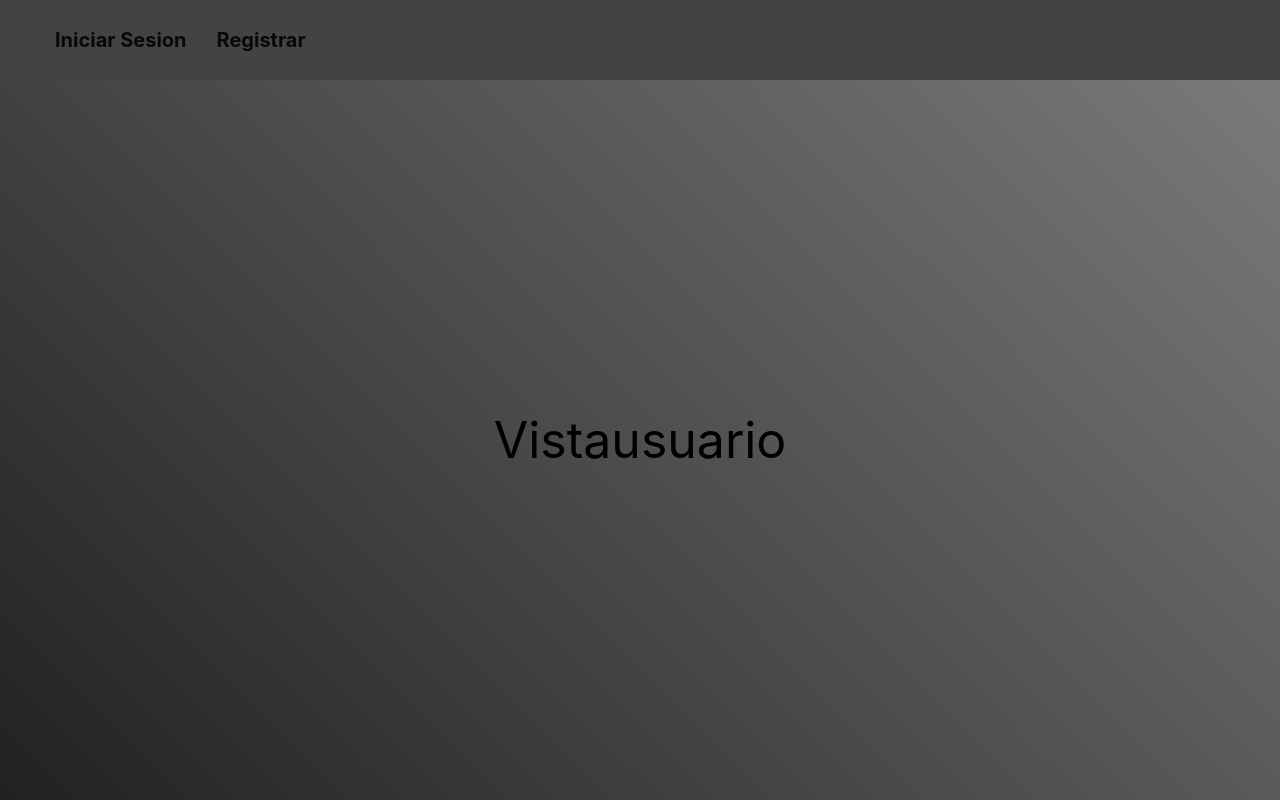
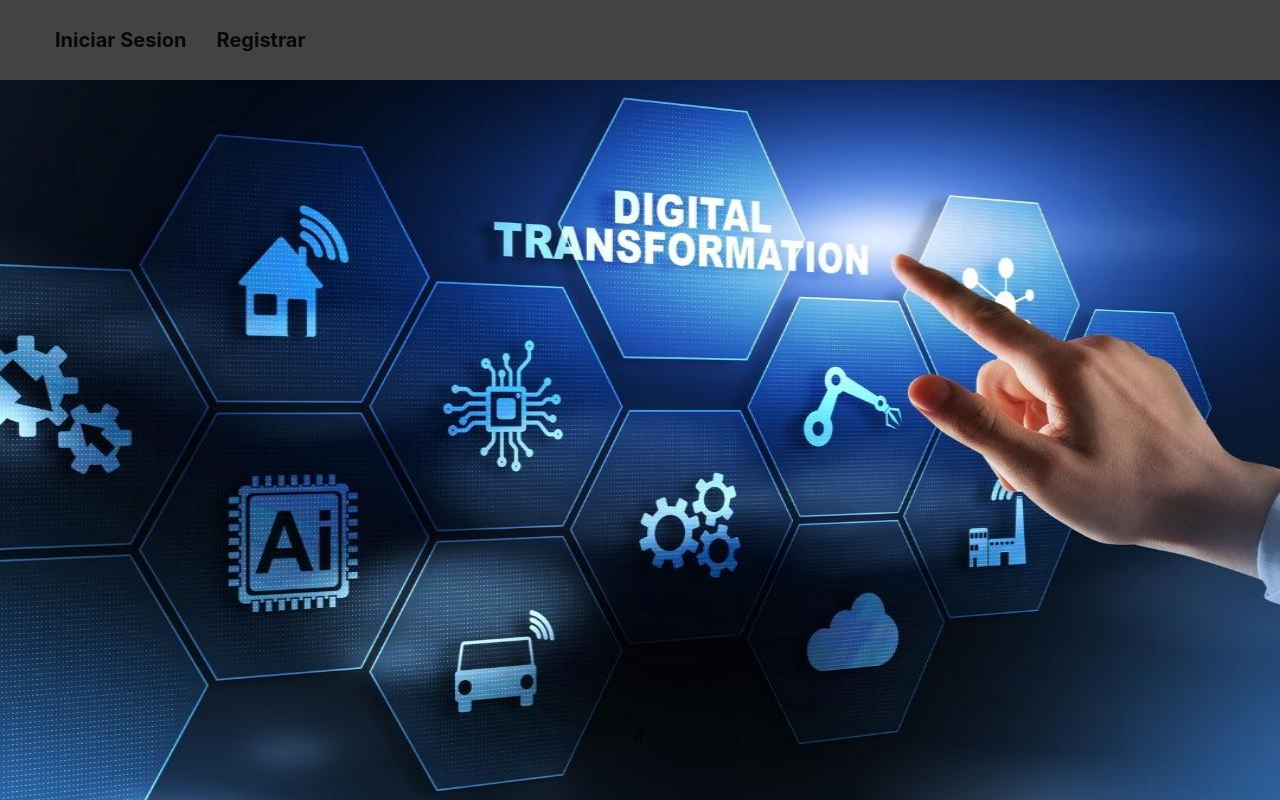
Before and after one commit to Jasilflorez/controladorSuperAdmin, a React (Create React App) app: page /Usuario in a window 1280 px wide. Built offline with nearby package versions, Linux system fonts and the light colour scheme.

Commit message:
Version 3.1

```diff
--- a/src/Components/Headernav.jsx
+++ b/src/Components/Headernav.jsx
@@ -10,7 +10,6 @@ export default function HeaderNav() {
             Iniciar Sesion
           </Link>
         </li>
-
         <li className="nav-item">
           <Link to="/Registrar" className="nav-link">
             Registrar
--- a/src/Components/Vistausuario.jsx
+++ b/src/Components/Vistausuario.jsx
@@ -1,7 +1,13 @@
 import React from "react";
+import './css/Vistas.css'
+function Vistausuario() {
+  return(
+  <div className="Box_VistaUsuario">
+    <section className="Desarroladores">
 
-function Vistausuario() {
-  return <div>Vistausuario</div>;
+    </section>
+  </div>
+  );
 }
 
 export default Vistausuario;
--- /dev/null
+++ b/src/Components/css/Vistas.css
@@ -0,0 +1,7 @@
+.Box_VistaUsuario{
+    height: 100%;
+    width: 100%;
+    background-image: url("../img/fondoUsuario.jpg");
+    background-repeat: no-repeat;
+    background-size: 100% 100%;
+}
--- a/src/OtraVista.jsx
+++ b/src/OtraVista.jsx
@@ -110,12 +110,16 @@ export default function OtraVista() {
                     />
                   </td>
                   <td>
-                    <input
+                    <select
+                      onChange={e => setEdicionRol(e.target.value)}
                       className="input_valor"
-                      type="text"
-                      value={edicionRol}
-                      onChange={e => setEdicionRol(e.target.value)}
-                    />
+                    >
+                      <option selected="true" disabled="disabled">
+                        Selecciona un rol
+                      </option>
+                      <option value="admin">Admin</option>
+                      <option value="usuario">Usuario</option>
+                    </select>
                   </td>
                   <td>
                     <button
--- a/src/Registrar.jsx
+++ b/src/Registrar.jsx
@@ -19,11 +19,12 @@ export default function Registro() {
         try {
           const parsedFormularios = JSON.parse(storedFormularios);
           setFormulariosGuardados(parsedFormularios);
-        } catch (error) {
+        }
+        catch (error) {
           console.error("Error al analizar JSON:", error);
         }
       } else {
-        console.log("El valor almacenado es undefined");
+        console.log("Error al cargar los datos para la base de dato");
       }
     }
   }, []);
@@ -54,7 +55,7 @@ export default function Registro() {
       form => form.correo === formulario.correo
     );
     if (correoExistente) {
-      swal("El correo ya está registrado Intente con otro", "error");
+      swal("El correo ya está registrado. Intente con otro.", "error");
       return;
     }
 
--- a/src/Validacion.jsx
+++ b/src/Validacion.jsx
@@ -43,7 +43,7 @@ export default function Validacion() {
       formulario =>
         formulario.correo === correo &&
         formulario.clave === clave &&
-        formulario.rol === "usuario"
+        formulario.rol !== "admin"
     );
 
     if (usuarioValido) {
```
Also changed, not shown: src/Components/img/fondoUsuario.jpg (added).
